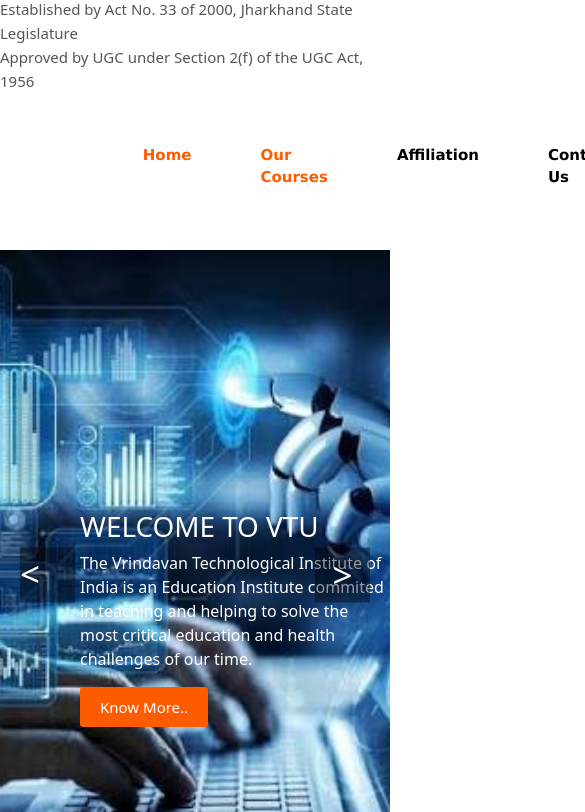
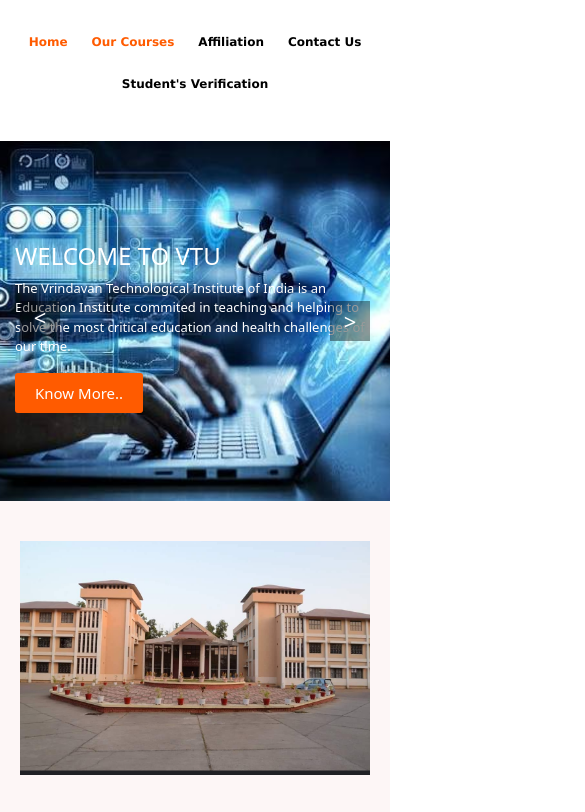
Before and after one commit to Aditya1127git/newRealPro2, a website: page index.html in a window 390 px wide. Shown: the part 248-1060 px from the top of the page, 585 px wide, since content can reach past the window. Drawn offline with nearby package versions, Linux system fonts and the light colour scheme.

Commit message:
made responsive for mobile too

```diff
--- a/style.css
+++ b/style.css
@@ -30,7 +30,7 @@ body {
     margin-top: 10px;
     font-size: 15px;
     color: #555;
-    font-family:'Courier New', Courier, monospace
+    font-family:'Courier New', Courier, monospace;
     text-align: center;
     line-height: 1.6;
     font-weight: 500;
@@ -458,3 +458,132 @@ html{
 .card{
     border-radius:10px;
 }
+
+/* ================= MOBILE RESPONSIVE ================= */
+
+@media (max-width:768px){
+
+.top-number{
+    padding:10px 20px;
+    flex-direction:column;
+    gap:10px;
+    text-align:center;
+}
+
+.left{
+    flex-direction:column;
+    gap:8px;
+    align-items:center;
+}
+
+.header{
+    padding:15px;
+}
+
+.header h1{
+    font-size:22px;
+    line-height:1.3;
+}
+
+.subtitle{
+    font-size:13px;
+    padding:0 15px;
+}
+
+.menu{
+    display:flex;
+    justify-content:center;
+    align-items:center;
+    width:100%;
+    padding:10px;
+}
+
+nav{
+    width:100%;
+    margin:0;
+}
+
+nav ul{
+    display:flex;
+    justify-content:center;
+    align-items:center;
+    flex-wrap:wrap;
+    gap:8px;
+    padding:0;
+    margin:0;
+    list-style:none;
+}
+
+nav ul li a{
+    display:block;
+    padding:8px;
+    font-size:12px;
+}
+
+.hero{
+    height:360px;
+}
+.arrow{
+    width:40px;
+    height:40px;
+    font-size:22px;
+}
+
+.hero-content{
+    left:15px;
+    right:15px;
+    top:28%;
+    max-width:90%;
+}
+
+.hero-content h1{
+    font-size:24px;
+}
+.hero-content p{
+    font-size:13px;
+}
+.director{
+    flex-direction:column;
+    padding:40px 20px;
+}
+
+.director img{
+    width:100%;
+    height:auto;
+}
+
+.director-content{
+    text-align:center;
+}
+
+.courses{
+    padding:40px 20px;
+}
+
+.courses h1{
+    font-size:35px;
+}
+
+.course-card{
+    width:100%;
+}
+
+.footer{
+    padding:40px 20px;
+}
+
+.footer-container{
+    flex-direction:column;
+    gap:30px;
+}
+
+.footer-box{
+    width:100%;
+    text-align:center;
+}
+img{
+    max-width:100%;
+    height:auto;
+}
+
+}
```
